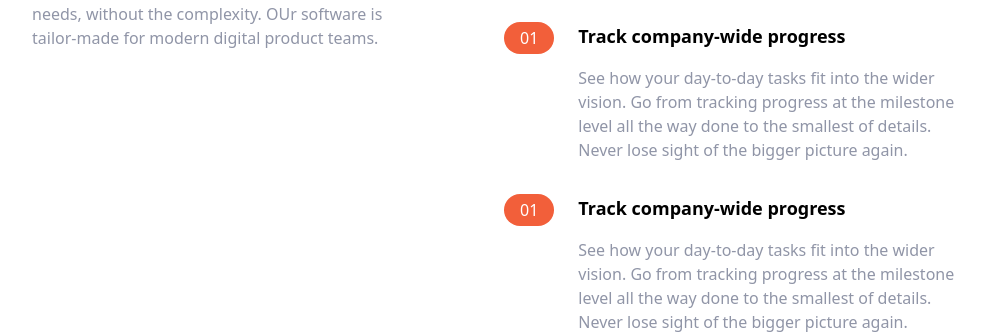
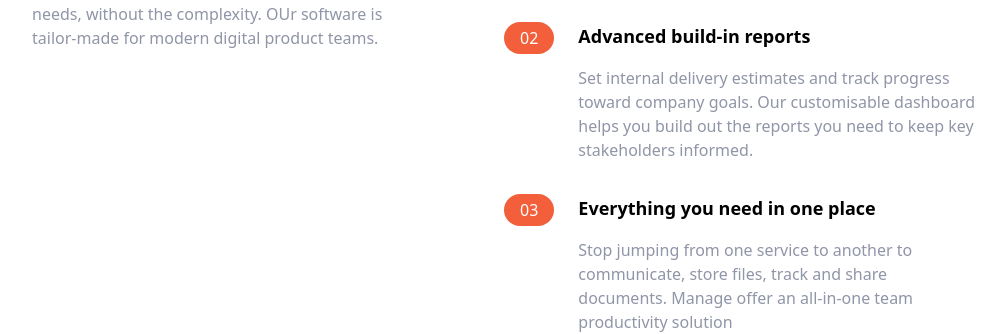
Before and after one commit to ub-victor/Website-using-Tailwindcss, a website: page index.html in a window 1280 px wide. Shown: the part 806-1140 px from the top of the page, without its empty margins (136-1141 px from the left). Drawn offline with Linux system fonts and the light colour scheme.

Commit message:
edit :List 2 and 3 with a good content and layaut

```diff
--- a/index.html
+++ b/index.html
@@ -85,16 +85,16 @@
                     <!--Heading-->
                     <div class="rounded-l-full bg-brightRedSupLight md:bg-transparent">
                         <div class="flex items-center space-x-2">
-                            <div class="px-4 py-2 text-white rounded-full md:py-1 bg-brightRed">01</div>
-                            <h3 class="text-base font-bold md:mb-4 md:hidden">Track company-wide progress</h3>
+                            <div class="px-4 py-2 text-white rounded-full md:py-1 bg-brightRed">02</div>
+                            <h3 class="text-base font-bold md:mb-4 md:hidden">Advanced build-in reports</h3>
                         </div>
                     </div>
                     <div>
-                        <h3 class="hidden mb-4 text-lg font-bold md:block">Track company-wide progress</h3>
+                        <h3 class="hidden mb-4 text-lg font-bold md:block">Advanced build-in reports</h3>
                         <p class="text-darkGrayishBlue">
-                            See how your day-to-day tasks fit into the wider vision.
-                            Go from tracking progress at the milestone level all the way done
-                            to the smallest of details. Never lose sight of the bigger picture again.
+                             Set internal delivery estimates and track progress
+                             toward company goals. Our customisable dashboard helps
+                             you build out the reports you need to keep key  stakeholders informed.
                         </p>
                     </div>
                 </div>
@@ -103,16 +103,16 @@
                     <!--Heading-->
                     <div class="rounded-l-full bg-brightRedSupLight md:bg-transparent">
                         <div class="flex items-center space-x-2">
-                            <div class="px-4 py-2 text-white rounded-full md:py-1 bg-brightRed">01</div>
-                            <h3 class="text-base font-bold md:mb-4 md:hidden">Track company-wide progress</h3>
+                            <div class="px-4 py-2 text-white rounded-full md:py-1 bg-brightRed">03</div>
+                            <h3 class="text-base font-bold md:mb-4 md:hidden">Everything you need in one place</h3>
                         </div>
                     </div>
                     <div>
-                        <h3 class="hidden mb-4 text-lg font-bold md:block">Track company-wide progress</h3>
+                        <h3 class="hidden mb-4 text-lg font-bold md:block">Everything you need in one place</h3>
                         <p class="text-darkGrayishBlue">
-                            See how your day-to-day tasks fit into the wider vision.
-                            Go from tracking progress at the milestone level all the way done
-                            to the smallest of details. Never lose sight of the bigger picture again.
+                            Stop jumping from one service to another to communicate,
+                            store files, track and share documents. Manage offer an all-in-one team
+                            productivity solution
                         </p>
                     </div>
                 </div>
```
Also changed, not shown: 1 other file.
